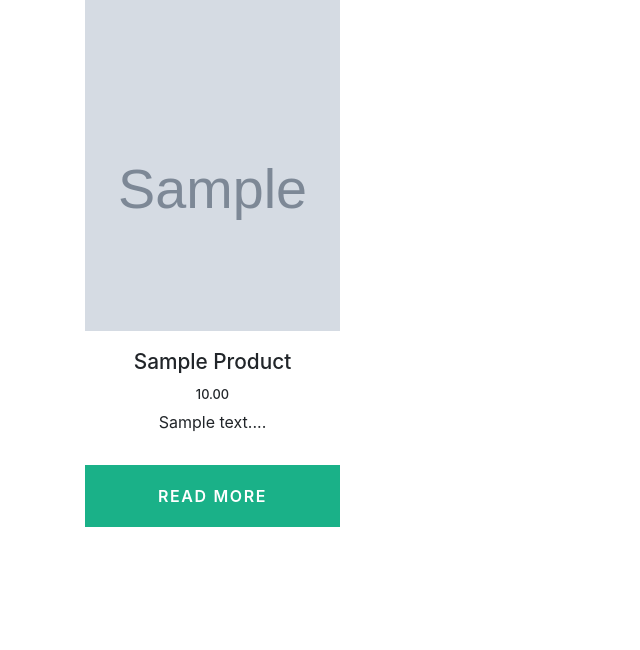
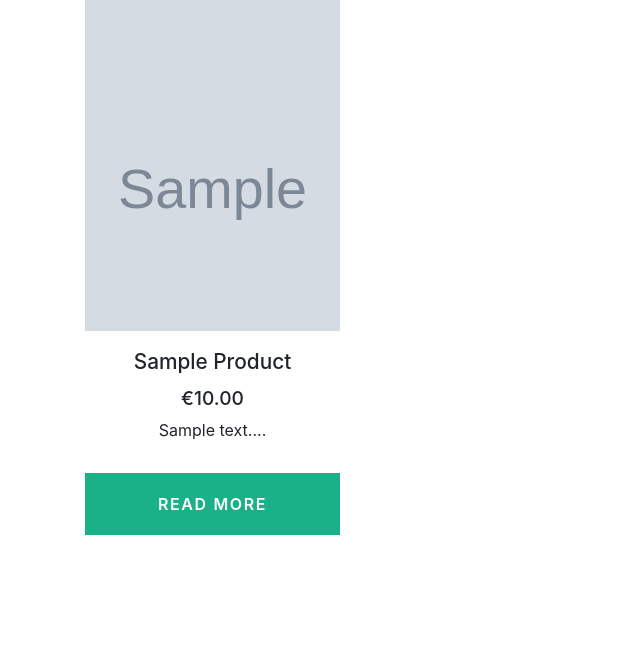
Before and after one commit to elisamunoz/cactus-shop, a Django app: page /products/ in a window 1280 px wide. Shown: the part 125-775 px from the top of the page, without its empty margins (0-640 px from the left). Run offline with Django 3.2, Linux system fonts and the light colour scheme; tables that the repository leaves empty hold one stand-in row (values such as "Sample post"); grey boxes marked "Sample" are stand-in pictures; some libraries are stand-ins or nearby versions.

Commit message:
added anchor tag to product image and added euro to price

```diff
--- a/products/templates/products.html
+++ b/products/templates/products.html
@@ -9,18 +9,17 @@
                         <!-- Card image -->
                         <article class="card">
                             <div class="card__img-wrapper">
-                                <div class="card__img" style="background-image: url('{{ product.image.url }}');"></div>
+                                <a href="{% url 'product_detail' product.id %}"><div class="card__img" style="background-image: url('{{ product.image.url }}');"></div></a>
                             </div>
                         <!-- Card text -->
                             <div class="card__body">
                                 <div class="card__body__header">
                                 <div class="card__body__header__text">
                                     <h4 class="card__body__header__name">{{ product.name}}</h4>
-                                    <h6>{{ product.price }}</h6>
+                                    <h5>€{{ product.price }}</h6>
                                     <p>{{ product.snippet }}</p>
                                 </div>
-                                <a class="button button-block" href="{% url 'product_detail' product.id %}">Read More</a>
-
+                                    <a class="button button-block" href="{% url 'product_detail' product.id %}">Read More</a>
                                 </div>
                             </div>
                         </article>
```
